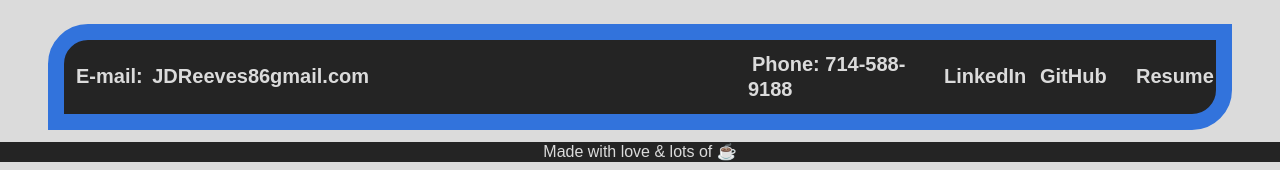
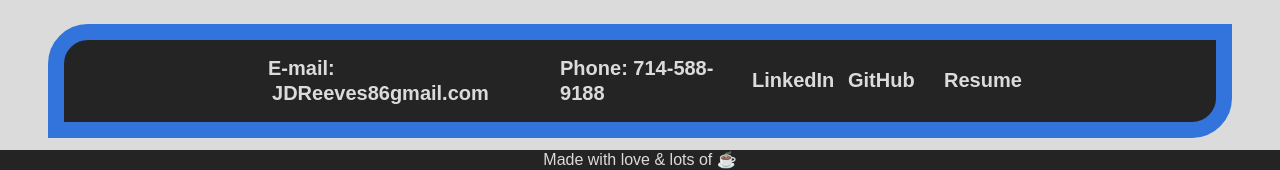
Before and after one commit to JDReeves86/Portfolio, a website: page index.html in a window 1280 px wide. Shown: the part 1954-2124 px from the top of the page. Drawn offline with nearby package versions, Linux system fonts and the light colour scheme.

Commit message:
contact spacing

```diff
--- a/index.html
+++ b/index.html
@@ -121,12 +121,12 @@
         </div>
             <!-- anchor items wrapped around section turn entire card into clickable link -->
     </main>
-    <section class="contact columns is-vcentered mx-6" id="contact">
-        <div class="column is-7 is-size-5 has-text-weight-semibold">
+    <section class="contact columns is-vcentered is-centered mx-6" id="contact">
+        <div class="column is-3 is-size-5 has-text-weight-semibold">
             E-mail: <a class="p-1" href="mailto: JDReeves86@gmail.com">JDReeves86gmail.com</a>
         </div>
         <div class="column is-2 is-size-5 has-text-weight-semibold">
-            <a class="p-1"><span >Phone:</span>&nbsp;714-588-9188</a>
+            <p class="p-1">Phone: 714-588-9188</p>
         </div>
         <div class="column is-1 is-size-5 has-text-weight-semibold">
             <a class="p-1" href="https://www.linkedin.com/in/jacob-reeves-4237a9238/" target="none">LinkedIn</a>
```
